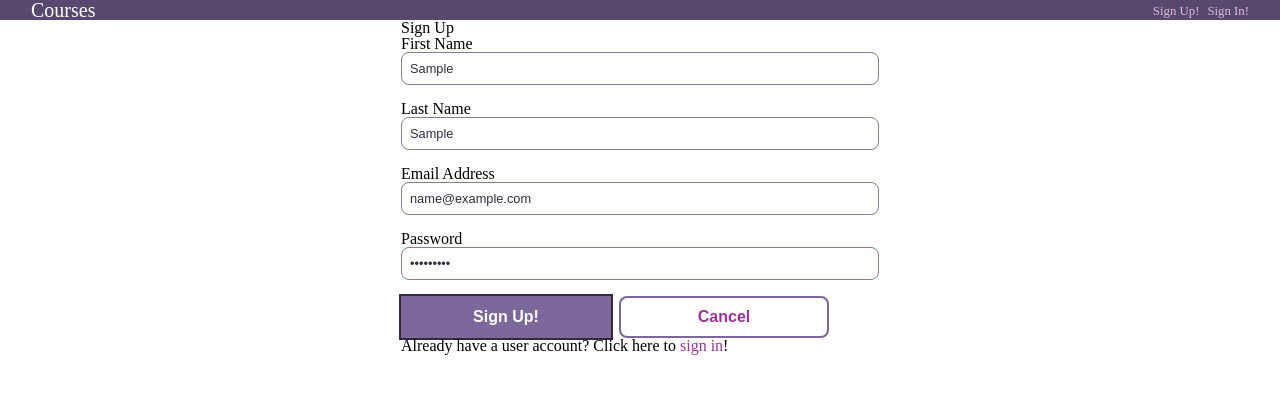
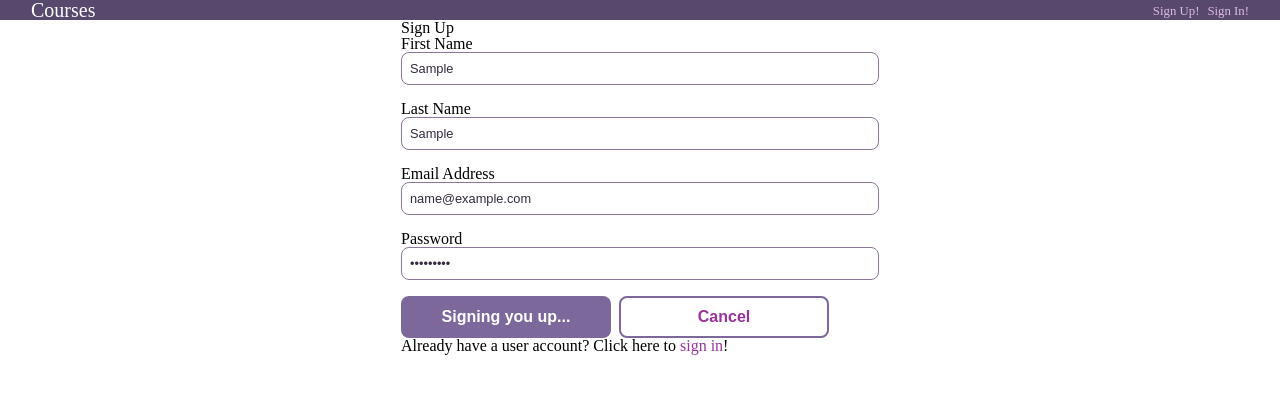
Before and after one commit to cindee-san/techdegree-unit10-project-fullstack, a React (Create React App) app in the folder full_stack_app_with_react_and_a_rest_api-v1/client/: page /signup in a window 1280 px wide. Both pictures are taken after typing "Sample", "Sample", "name@example.com", "Sample123" into the empty fields and a click on the button "Sign Up!". Shown: the top 394 px of the page. Built offline with nearby package versions, Linux system fonts and the light colour scheme; no server answers.

Commit message:
add error handling to userSignUp

```diff
--- a/full_stack_app_with_react_and_a_rest_api-v1/client/src/components/UserSignUp.js
+++ b/full_stack_app_with_react_and_a_rest_api-v1/client/src/components/UserSignUp.js
@@ -6,6 +6,7 @@ export default function UserSignUp() {
   const [lastName, setLastName] = useState("");
   const [emailAddress, setEmailAddress] = useState("");
   const [password, setPassword] = useState("");
+  const [isLoading, setIsLoading] = useState(false);
 
   const handleSubmit = (e) => {
     e.preventDefault();
@@ -13,18 +14,29 @@ export default function UserSignUp() {
       firstName,
       lastName,
       emailAddress,
-      password
+      password,
     };
-    fetch('http://localhost:5000/api/users', {
+
+    setIsLoading(true);
+
+ fetch("http://localhost:5000/api/users", {
       method: "POST",
       headers: { "Content-Type": "application/json" },
-      body: JSON.stringify(newUser)
-    }).then(() => {
-      console.log('new user added');
+      body: JSON.stringify(newUser),
     })
+    .then( response => {
+      if (response.ok) {
+        console.log("new user added");
         console.log(newUser);
+        setIsLoading(false);
+      } else if (!response.ok){
+        console.log(response.statusText);
+        console.log ((response.body));
+      } else {
+        throw new Error(response.status);
       }
-
+    })
+   }
     return (
       <main>
         <div className="form--centered">
@@ -63,12 +75,17 @@ export default function UserSignUp() {
               value={password}
               onChange={(e) => setPassword(e.target.value)}
             />
+            {!isLoading && (
               <button className="button" type="submit">
                 Sign Up!
               </button>
-          <button
-            className="button button-secondary"
-          >
+            )}
+            {isLoading && (
+              <button disabled className="button" type="submit">
+                Signing you up...
+              </button>
+            )}
+            <button className="button button-secondary">
               <Link to="/">Cancel</Link>
             </button>
           </form>
@@ -79,7 +96,8 @@ export default function UserSignUp() {
         </div>
       </main>
     );
-}
+  };
+
 //somewhere here
 // async createUser(user) {
 //     // makes a POST request to the /users endpoint
```
Also changed, not shown: 1 other file (tests, documents, lock files or other folders). Lines whose indentation alone changed are shown as unchanged.
